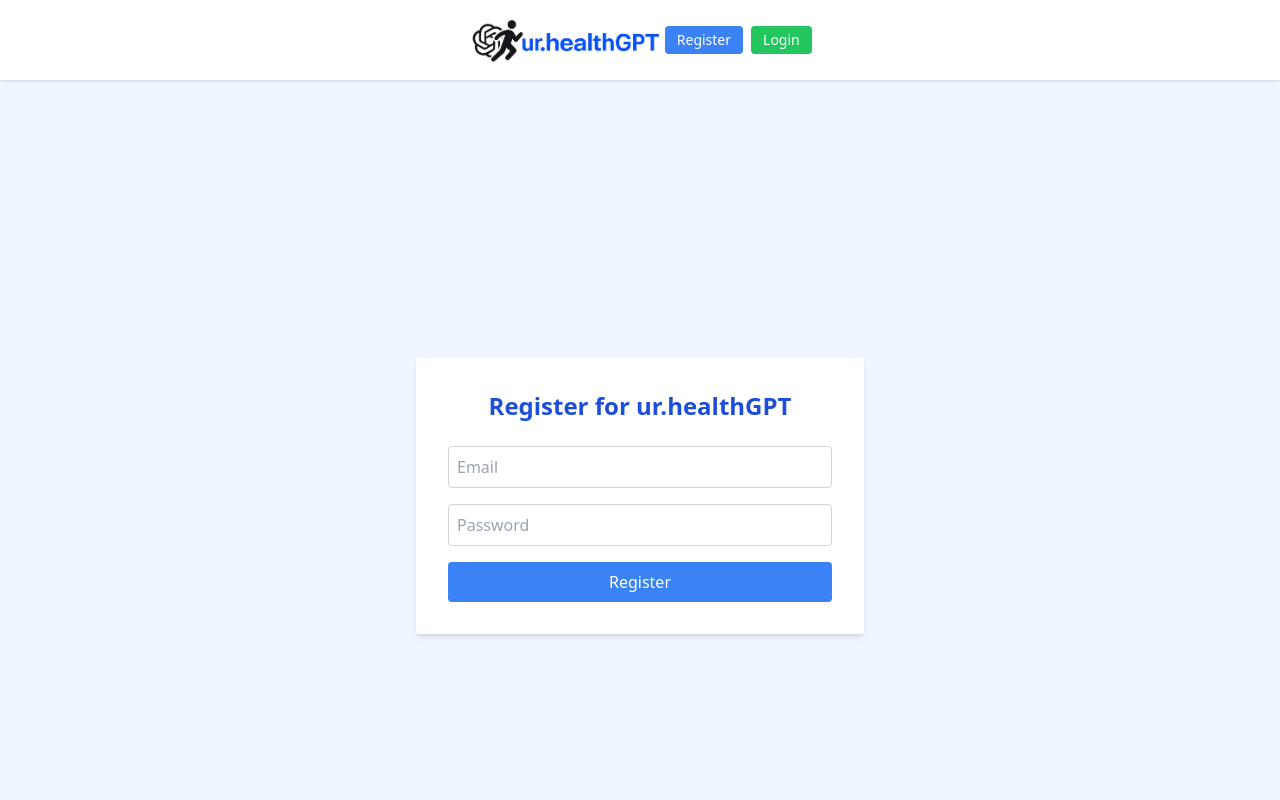
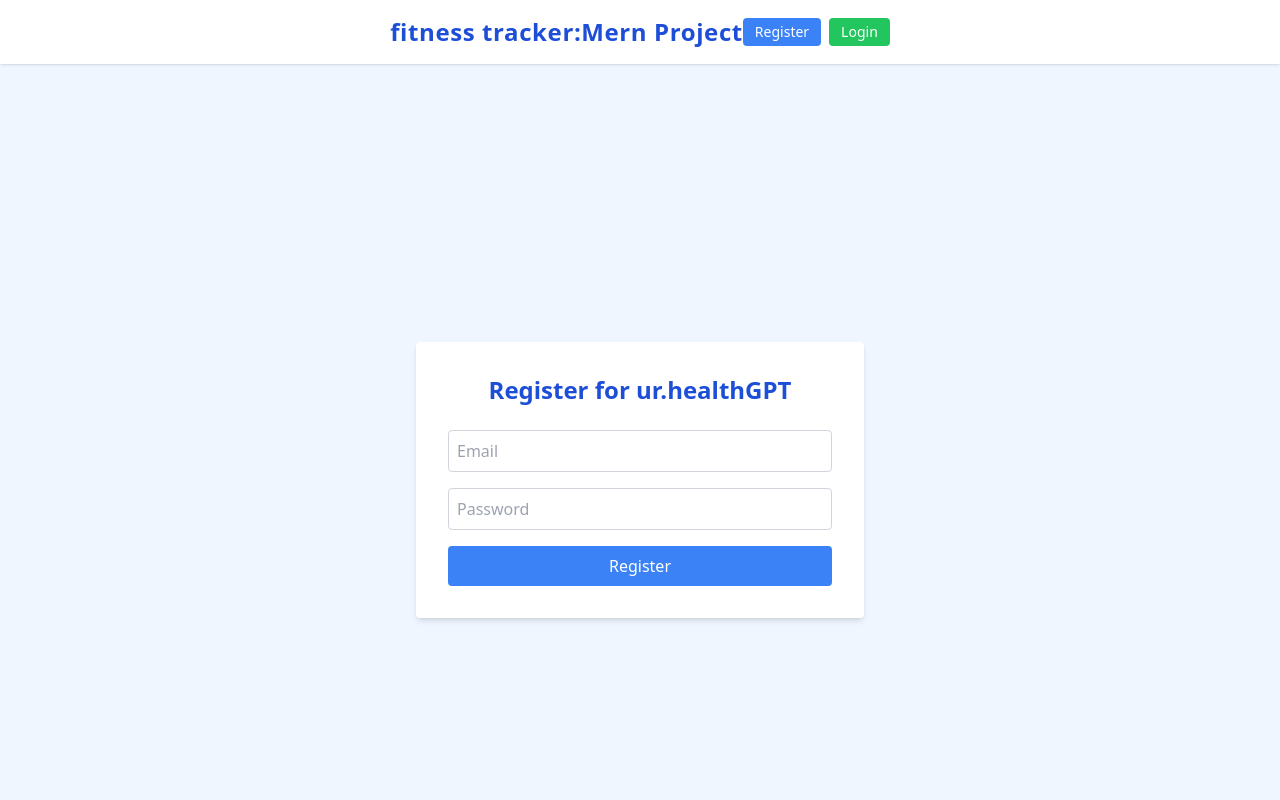
Before and after one commit to sannx4/lift-frontend, a React (Create React App) app: page /register in a window 1280 px wide. Shown: the top 800 px of the page. Built offline with nearby package versions, Linux system fonts and the light colour scheme.

Commit message:
fix: logo

```diff
--- a/src/App.js
+++ b/src/App.js
@@ -35,12 +35,10 @@
           <div className="max-w-5xl mx-auto flex items-center justify-center">
             {/* Brand + micro-tagline */}
             <div className="flex items-center gap-2">
-          <img
-            src={logo}
-            alt="ur.healthGPT logo"
-            className="h-10 w-auto sm:h-12 rounded"
-            draggable="false"
-          />
+          <span className="text-xl sm:text-2xl font-bold text-blue-700 tracking-wide">
+  fitness tracker:Mern Project
+</span>
+
 
         </div>
 
```
